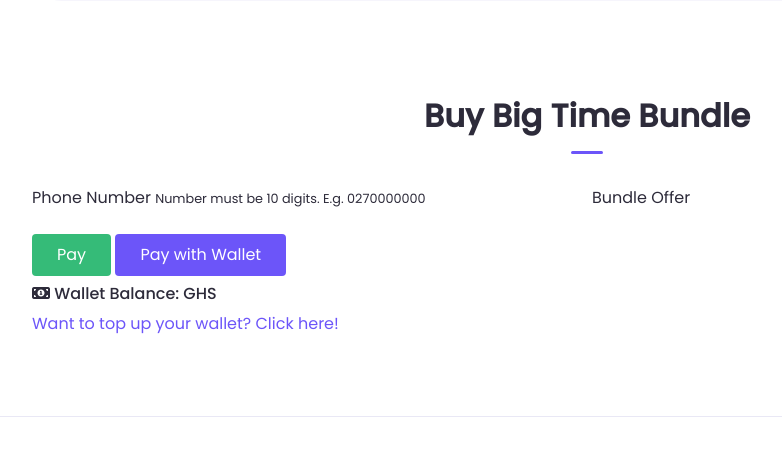
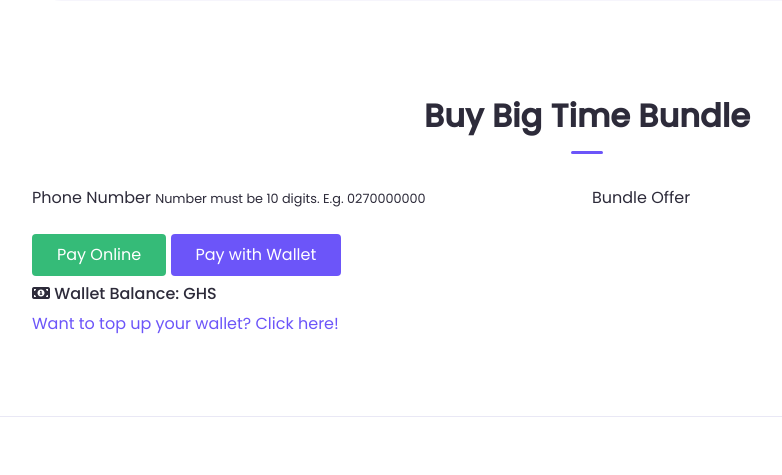
Before and after one commit to JAYCEHTECH/topupgh, a Django app: template intel_app/templates/layouts/services/at.html in a window 1280 px wide. Shown: the part 367-842 px from the top of the page, without its empty margins (53-835 px from the left). Run offline with Django 4.2, Linux system fonts and the light colour scheme; the template is opened without the code that fills it, so the values that code supplies are empty; some libraries are stand-ins or nearby versions; some web fonts are replaced.

Commit message:
paystack

```diff
--- a/intel_app/templates/layouts/services/at.html
+++ b/intel_app/templates/layouts/services/at.html
@@ -50,7 +50,7 @@
               </div>
               <input type="hidden" value={{email}} class="email">
               <input type="hidden" value={{ref}} class="reference">
-              <button type="submit" class="btn btn-success paystack-btn" onclick="payWithPaystack()"> Pay </button>
+              <button type="submit" class="btn btn-success paystack-btn" onclick="payWithPaystack()"> Pay Online </button>
               <button type="button" class="btn btn-primary pay-with-wallet">Pay with Wallet</button>
               <a style="display: none" class="spinner-border process text-primary mt-2" role="status"></a>
               <h6 class="mt-2"><i class="fa fa-money"></i> Wallet Balance: GHS {{wallet}}</h6>
--- a/intel_app/templates/layouts/services/mtn.html
+++ b/intel_app/templates/layouts/services/mtn.html
@@ -47,7 +47,7 @@
             </div>
             <input type="hidden" value={{email}} class="email">
               <input type="hidden" value={{ref}} class="reference">
-<button type="submit" onclick="payWithPaystack()" class="btn btn-primary">Pay</button>
+<button type="submit" onclick="payWithPaystack()" class="btn btn-primary">Pay Online</button>
             <button type="button" class="btn btn-primary pay-with-wallet">Pay with Wallet</button>
               <a style="display: none" class="spinner-border process text-primary mt-2" role="status"></a>
               <h6 class="mt-2"><i class="fa fa-money"></i> Wallet Balance: GHS {{wallet}}</h6>
```
